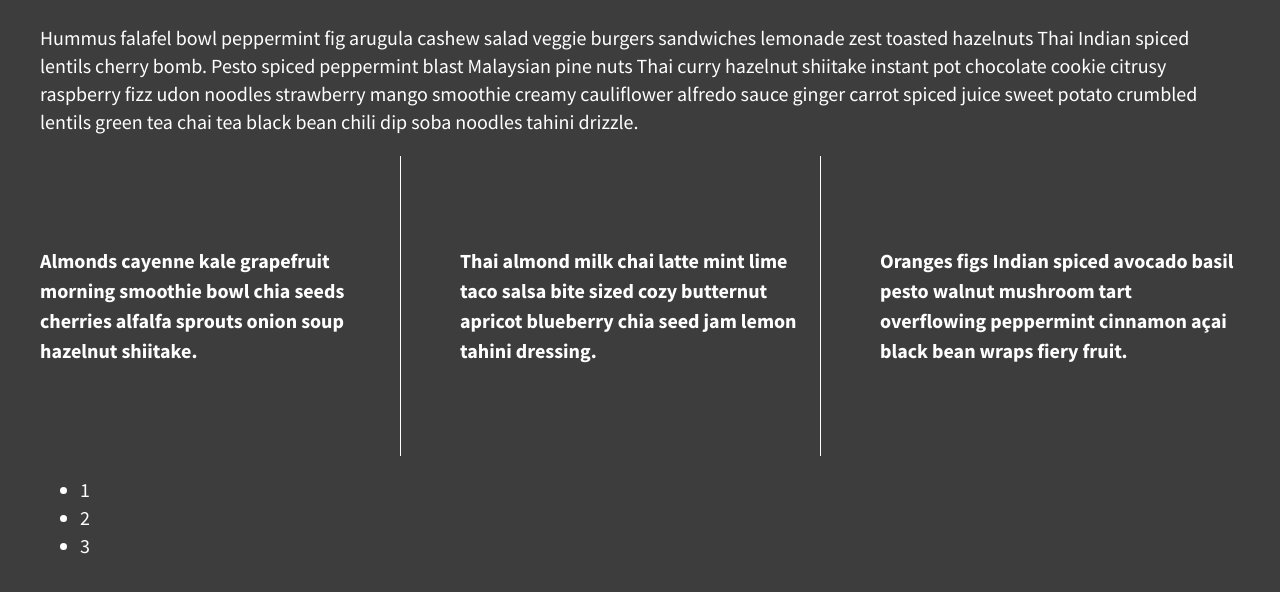
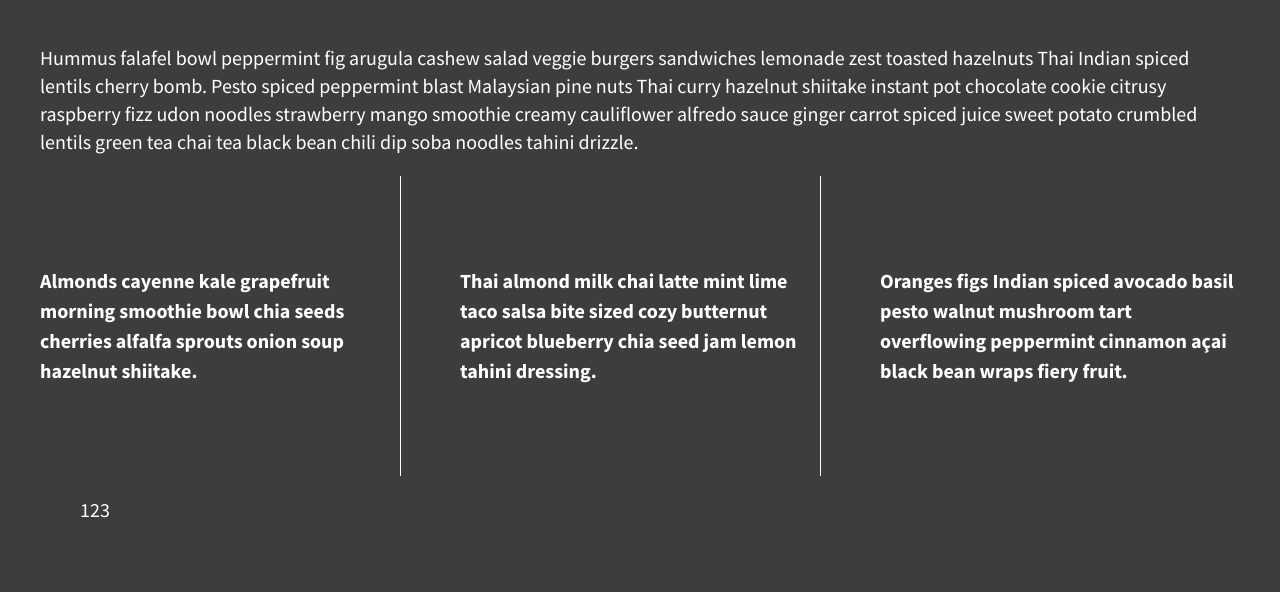
Before and after one commit to sadiejay/divs-flexbox, a plain HTML site: page index.html in a window 1280 px wide. Shown: the part 132-724 px from the top of the page. Drawn offline with nearby package versions, Linux system fonts and the light colour scheme.

Commit message:
Adds styling to intro and footer

```diff
--- a/css/main.css
+++ b/css/main.css
@@ -116,6 +116,13 @@ body {
   justify-content: space-between;
 }
 
+.intro {
+    display: flex;
+    flex-flow: column wrap;
+    flex-direction: column;
+    justify-content: space-around;
+}
+
 span {
     font-family: 'Satisfy', cursive;
 }
@@ -137,6 +144,15 @@ span {
     border-right: white solid 1px;
 }
 
+
+footer {
+    width: 100%;
+}
+
+footer ul{
+    display: flex;
+    list-style-type: none;
+}
 /* ==========================================================================
    Helper classes
    ========================================================================== */
```
